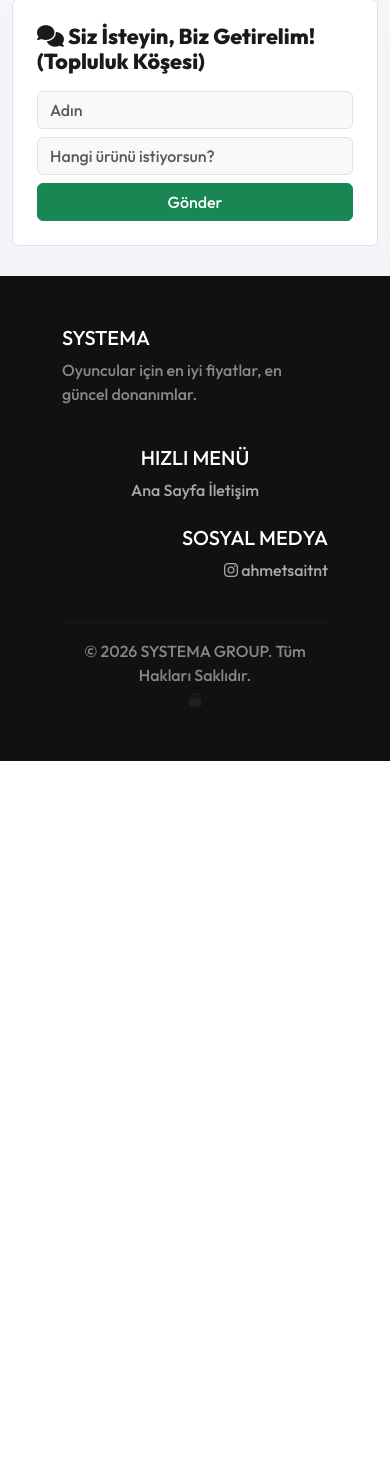
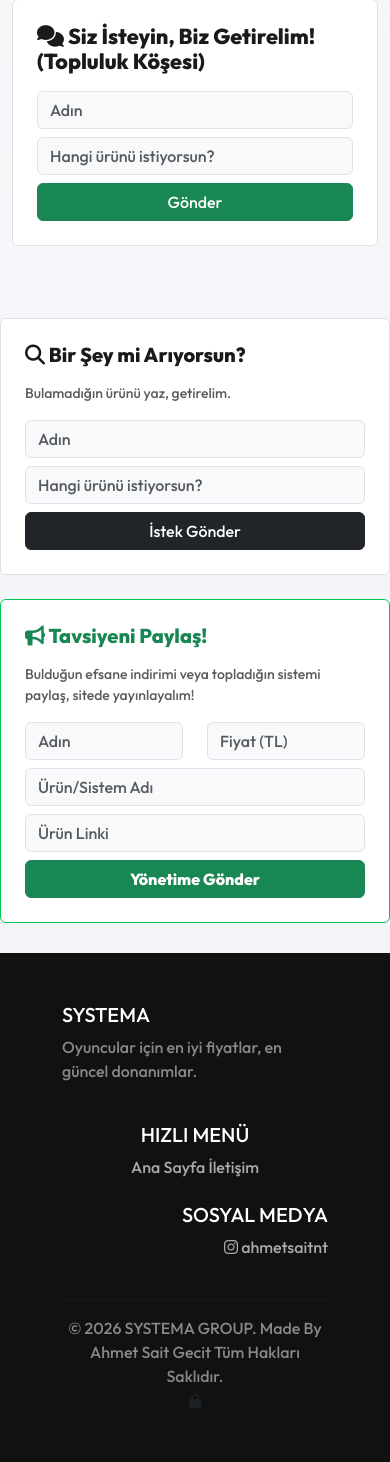
Before and after one commit to AhmetSaitGECIT/systema-store, a Flask app: page / in a window 390 px wide. Shown: the part 2130-3592 px from the top of the page. Before the commit the page ends 2891 px from the top, so only its background shows below. Run offline with Flask 3, Linux system fonts and the light colour scheme; data comes from the database, SQL or seed files in the repository; data that the repository does not hold is empty.

Commit message:
Update index.html

```diff
--- a/templates/index.html
+++ b/templates/index.html
@@ -227,6 +227,35 @@
         </form>
     </div>
 </div>
+    <div class="row mt-5 g-4">
+        <div class="col-md-6">
+            <div class="request-box p-4 border rounded bg-white h-100">
+                <h5 class="fw-bold mb-3"><i class="fas fa-search"></i> Bir Şey mi Arıyorsun?</h5>
+                <p class="small text-muted">Bulamadığın ürünü yaz, getirelim.</p>
+                <form action="/submit-request" method="POST">
+                    <input type="text" name="username" class="form-control bg-light mb-2" placeholder="Adın" required>
+                    <input type="text" name="message" class="form-control bg-light mb-2" placeholder="Hangi ürünü istiyorsun?" required>
+                    <button class="btn btn-dark w-100">İstek Gönder</button>
+                </form>
+            </div>
+        </div>
+
+        <div class="col-md-6">
+            <div class="request-box p-4 border rounded bg-white h-100" style="border-color: #00c853 !important;">
+                <h5 class="fw-bold mb-3 text-success"><i class="fas fa-bullhorn"></i> Tavsiyeni Paylaş!</h5>
+                <p class="small text-muted">Bulduğun efsane indirimi veya topladığın sistemi paylaş, sitede yayınlayalım!</p>
+                <form action="/submit-recommendation" method="POST">
+                    <div class="row">
+                        <div class="col-6"><input type="text" name="username" class="form-control bg-light mb-2" placeholder="Adın" required></div>
+                        <div class="col-6"><input type="number" name="price" class="form-control bg-light mb-2" placeholder="Fiyat (TL)" required></div>
+                    </div>
+                    <input type="text" name="title" class="form-control bg-light mb-2" placeholder="Ürün/Sistem Adı" required>
+                    <input type="text" name="link" class="form-control bg-light mb-2" placeholder="Ürün Linki" required>
+                    <button class="btn btn-success w-100 fw-bold">Yönetime Gönder</button>
+                </form>
+            </div>
+        </div>
+    </div>
 
 <footer>
     <div class="container">
@@ -246,7 +275,7 @@
             </div>
         </div>
         <hr style="border-color:#333;">
-        <p class="mb-0">© 2026 SYSTEMA GROUP. Tüm Hakları Saklıdır.</p>
+        <p class="mb-0">© 2026 SYSTEMA GROUP. Made By Ahmet Sait Gecit Tüm Hakları Saklıdır.</p>
         <a href="/login" class="text-muted text-decoration-none small"><i class="fas fa-lock"></i></a>
     </div>
 </footer>
@@ -262,4 +291,5 @@
 </script>
 
 </body>
+
 </html>
```
